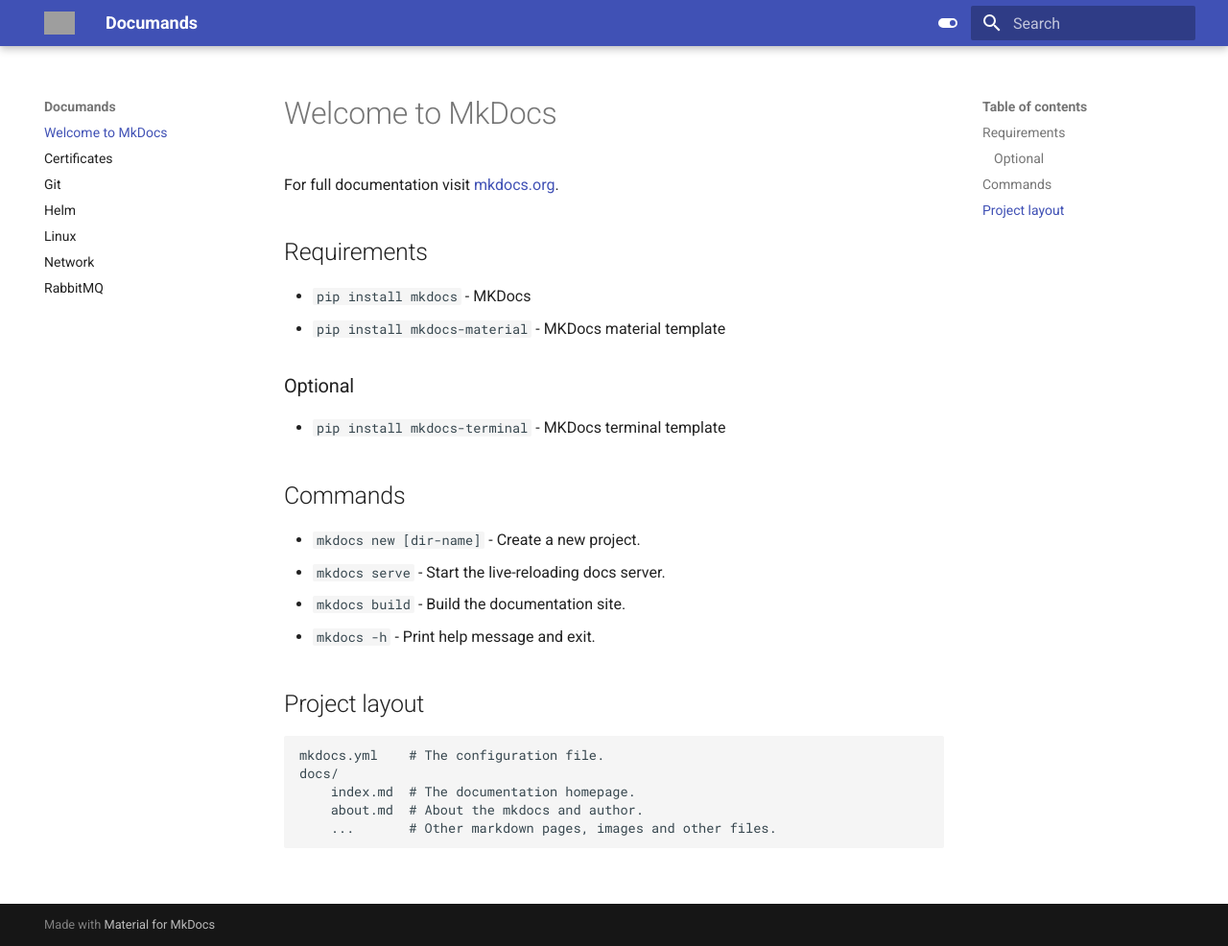
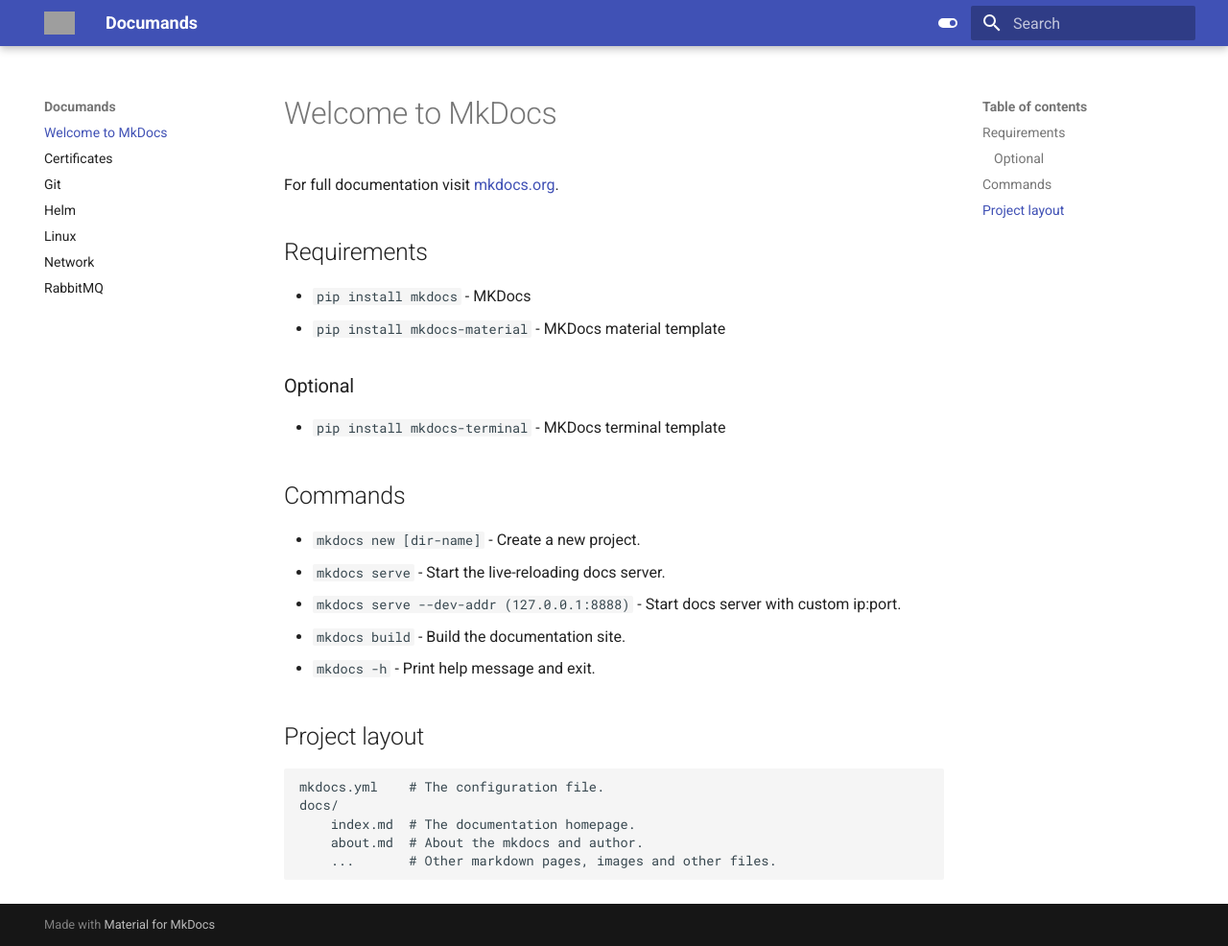
Before and after one commit to sabioes/mydocus, an MkDocs documentation site: the page built from docs/index.md, in a window 1280 px wide and 986 px high. Shown: the whole window at 96% size. Built offline with MkDocs 1.6.1 and Material for MkDocs 9.7.7, drawn with Linux system fonts in a browser that asks for light colours; grey boxes are pictures that could not be loaded.

Commit message:
index mkdocs startup update

```diff
--- a/docs/index.md
+++ b/docs/index.md
@@ -13,6 +13,7 @@
 
 * `mkdocs new [dir-name]` - Create a new project.
 * `mkdocs serve` - Start the live-reloading docs server.
+* `mkdocs serve --dev-addr (127.0.0.1:8888)` - Start docs server with custom ip:port.
 * `mkdocs build` - Build the documentation site.
 * `mkdocs -h` - Print help message and exit.
 
```
